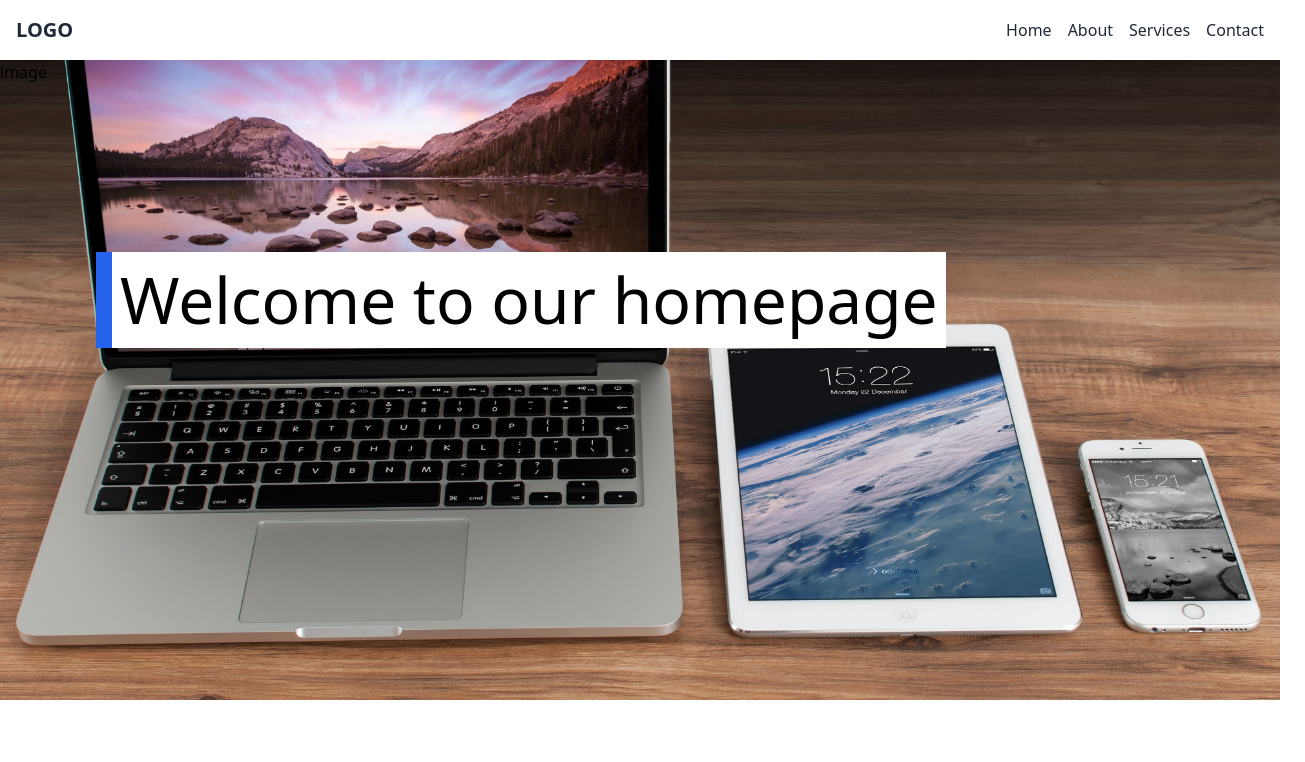
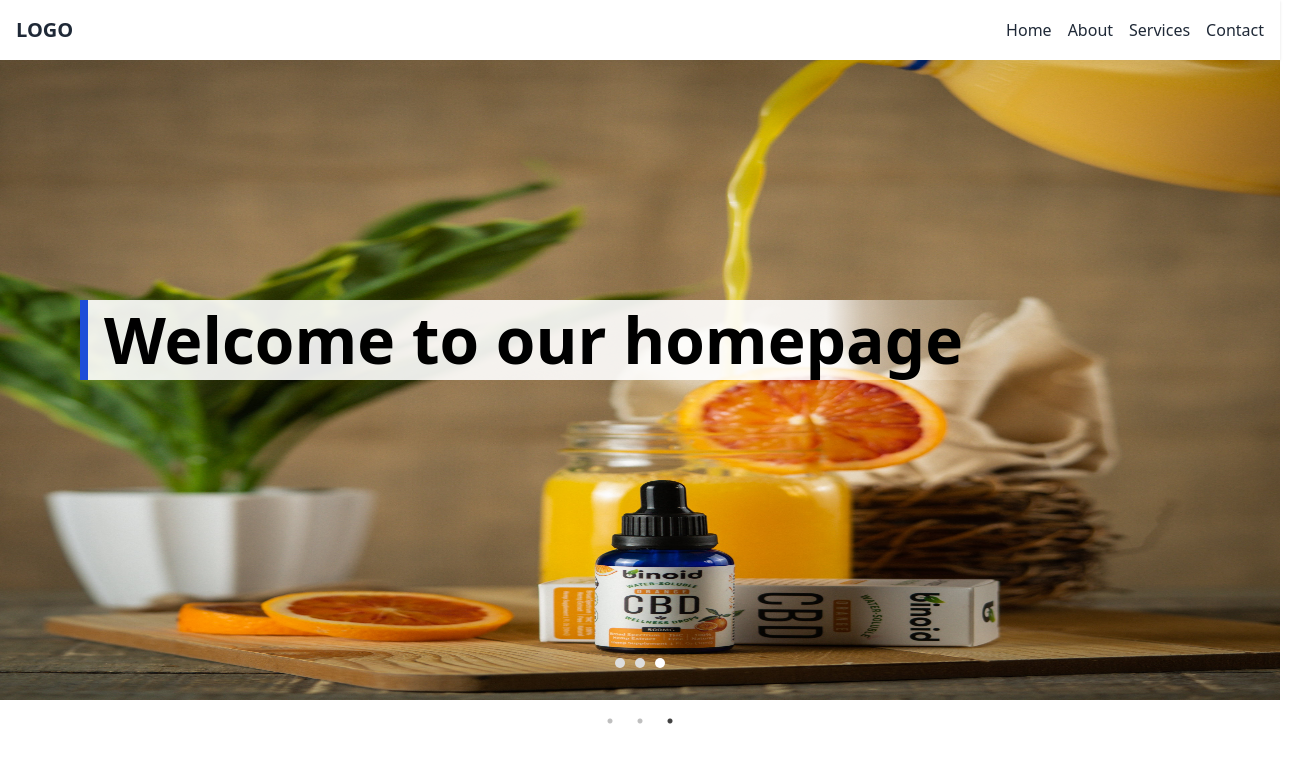
Before and after one commit to edyting/aaes, a React (Create React App) app in the folder frontend/: page / in a window 1280 px wide. Shown: the top 762 px of the page, 1305 px wide, since content can reach past the window. Built offline with nearby package versions, Linux system fonts and the light colour scheme.

Commit message:
completed herosection

```diff
--- a/frontend/package.json
+++ b/frontend/package.json
@@ -11,6 +11,8 @@
     "react-icons": "^5.0.1",
     "react-router-dom": "^6.21.2",
     "react-scripts": "5.0.1",
+    "react-slick": "^0.29.0",
+    "slick-carousel": "^1.8.1",
     "web-vitals": "^2.1.4"
   },
   "scripts": {
--- a/frontend/src/index.css
+++ b/frontend/src/index.css
@@ -3,15 +3,56 @@
 @tailwind utilities;
 
 
-.img-bg{
-    background-image: url('../src/components/images/image1.jpg');
-    background-size: cover;
-    background-position: center;
-    background-repeat: no-repeat;
-    /* background: linear-gradient(to right,rgba(0,0,0,0.2) ,rgba(0,0,0,0.4) ); */
+/* herosection */
+body{
+    overflow: hidden;
+}
+/* HeroCarousel.css */
+.slick-prev,
+.slick-next {
+  font-size: 24px;
+  color: white;
+  z-index: 1;
+}
+
+.slick-prev {
+  left: 20px;
+}
+
+.slick-next {
+  right: 20px;
+}
+
+.hero-slide {
+  position: relative;
+}
+
+.hero-slide img::before {
+  content: '';
+  position: absolute;
+  top: 0;
+  left: 0;
+  width: 100%;
+  height: 100%;
+  background: rgba(0, 0, 0, 0.5); /* Adjust the opacity as needed */
+}
+
+.radio-dot {
+  width: 10px;
+  height: 10px;
+  background-color: #ddd; /* Set the color of inactive dots */
+  border-radius: 50%;
+  margin: 0 5px;
+  transition: background-color 0.3s;
+}
+
+.radio-dot.active {
+  background-color: white; /* Set the color of active dot */
+}
+
+
+/* text */
+.w-msg{
+    background-image: linear-gradient(to right,rgba(255,255,255,0.9)80%,rgba(255,255,255,0.5),rgba(255,255,255,0.3),rgba(255,255,255,0.2),rgba(255,255,255,0.1),rgba(255,255,255,0));
 
 };
-
-/* .w-msg{
-    background-color: ;
-} */
--- /dev/null
+++ b/frontend/src/pages/home/Carousel.jsx
@@ -0,0 +1,68 @@
+// HeroCarousel.js
+import React from 'react';
+import { FaArrowRight, FaArrowLeft } from 'react-icons/fa';
+import Slider from 'react-slick';
+
+import 'slick-carousel/slick/slick.css';
+import 'slick-carousel/slick/slick-theme.css';
+import '../../index.css'; // Create this file for custom styles
+
+import img1 from '../../components/images/image1.jpg'
+import img2 from '../../components/images/image2.jpg'
+import img3 from '../../components/images/image3.jpg'
+
+const Carousel = () => {
+  const images = [
+    img1,
+    img2,
+    img3,
+    // Add more image paths as needed
+  ];
+
+  const settings = {
+    dots: true,
+    infinite: true,
+    speed: 500,
+    slidesToShow: 1,
+    slidesToScroll: 1,
+    autoplay: true,
+    autoplaySpeed: 2000,
+    prevArrow: <FaArrowLeft />,
+    nextArrow: <FaArrowRight />,
+  };
+
+  return (
+    <div className="relative h-[60vh] md:h-[80vh]">
+      <Slider {...settings}>
+        {images.map((image, index) => (
+          <div key={index} className="hero-slide h-[60vh] md:h-[80vh]">
+            <img
+              src={image}
+              alt={`Slide ${index + 1}`}
+              className="w-full h-full object-fit"
+            />
+            <div className="absolute bottom-8 left-1/2 transform -translate-x-1/2 text-white text-center w-full">
+              <div className="flex justify-center">
+                {images.map((_, dotIndex) => (
+                  <div
+                    key={dotIndex}
+                    className={`radio-dot ${index === dotIndex ? 'active' : ''}`}
+                  />
+                ))}
+              </div>
+            </div>
+          </div>
+        ))}
+      </Slider>
+      {/* welcome text */}
+      <div className="absolute w-msg  flex md:top-[15rem] top-[30%] left-[10%] md:left-[5rem] h-[5rem] overflow-hidden">
+        <div className="w-2  bg-blue-700"></div>
+      <div className="md:p-4 md:pr-[50px] flex justify-center items-center  md:text-[4rem] font-bold text-xl p-2">Welcome to our homepage</div>
+      </div>
+
+
+    </div>
+  );
+};
+
+export default Carousel;
--- a/frontend/src/pages/home/Herosection.jsx
+++ b/frontend/src/pages/home/Herosection.jsx
@@ -6,50 +6,16 @@ import img1 from '../../components/images/image1.jpg';
 import img2 from '../../components/images/image2.jpg';
 import img3 from '../../components/images/image3.jpg';
 import img4 from '../../components/images/image4.jpg';
+import Carousel from './Carousel';
 
 
 
 
 function Herosection() {
 
-  const images = [
-    {img:img1,id:1},
-    {img:img2,id:2},
-    {img:img3,id:3},
-    {img:img4,id:4}
-   ];
-
-  const [index, setIndex] = useState(0);
-
-  // const handlePrev = () => {
-  //   setIndex((prevIndex) => (prevIndex - 1 + images.length) % images.length);
-  // };
-
-  // const handleNext = () => {
-  //   setIndex((prevIndex) => (prevIndex + 1) % images.length);
-  // };
-
-
-
   return (
     <div className=''>
-      {/* main hero section container */}
-       <div className="h-[calc(100vh-10rem)] relative w-full bg-blue-200">
-          {/* image slider */}
-          <div className="h-full w-full img-bg">
-            image
-          </div>
-          {/* text */}
-          <div className="absolute top-[12rem] left-[6rem] text-[4rem] bg-white flex h-24">
-            <div className="w-4 h-ful bg-blue-600"></div>
-           <div className="px-2 w-msg">
-           Welcome to our homepage
-           </div>
-          </div>
-
-
-       </div>
-       {/* main end */}
+     <Carousel/>
     </div>
   )
 }
```
Also changed, not shown: 1 other file (tests, documents, lock files or other folders).
